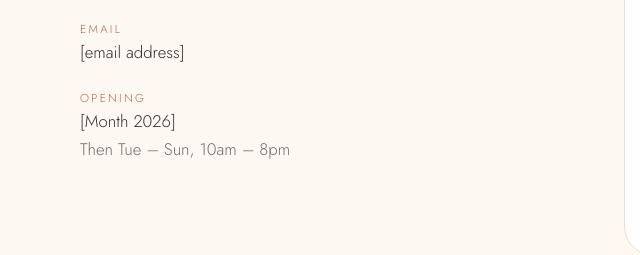
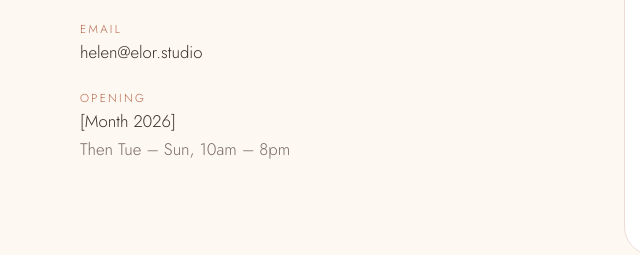
Before and after one commit to dominic097/ani.salon, a plain HTML site: page index.html in a window 1280 px wide. Shown: the part 5400-5655 px from the top of the page, 0-640 px from the left. Drawn offline with nearby package versions, Linux system fonts and the light colour scheme.

Commit message:
Update salon contact and booking email

```diff
--- a/index.html
+++ b/index.html
@@ -305,7 +305,7 @@
         <dl>
           <dt>Address</dt><dd>[Street address], [Area]<br>Chennai, Tamil Nadu [PIN]</dd>
           <dt>Phone / WhatsApp</dt><dd><a href="tel:+91XXXXXXXXXX">+91 [XXXXX XXXXX]</a></dd>
-          <dt>Email</dt><dd><a href="mailto:hello@example.com">[email address]</a></dd>
+          <dt>Email</dt><dd><a href="mailto:helen@elor.studio">helen@elor.studio</a></dd>
           <dt>Opening</dt><dd>[Month 2026]<br><span style="color:var(--muted)">Then Tue – Sun, 10am – 8pm</span></dd>
         </dl>
       </div>
@@ -352,7 +352,7 @@
   document.getElementById('year').textContent = new Date().getFullYear();
   document.querySelectorAll('#menu a').forEach(a => a.addEventListener('click', () => document.getElementById('menu').classList.remove('open')));
   // Booking: opens a pre-filled email. Replace SALON_EMAIL, or swap for Formspree / Netlify Forms / a WhatsApp link.
-  const SALON_EMAIL = 'hello@example.com';
+  const SALON_EMAIL = 'helen@elor.studio';
   function sendBooking(e){
     e.preventDefault();
     const f = e.target;
```
